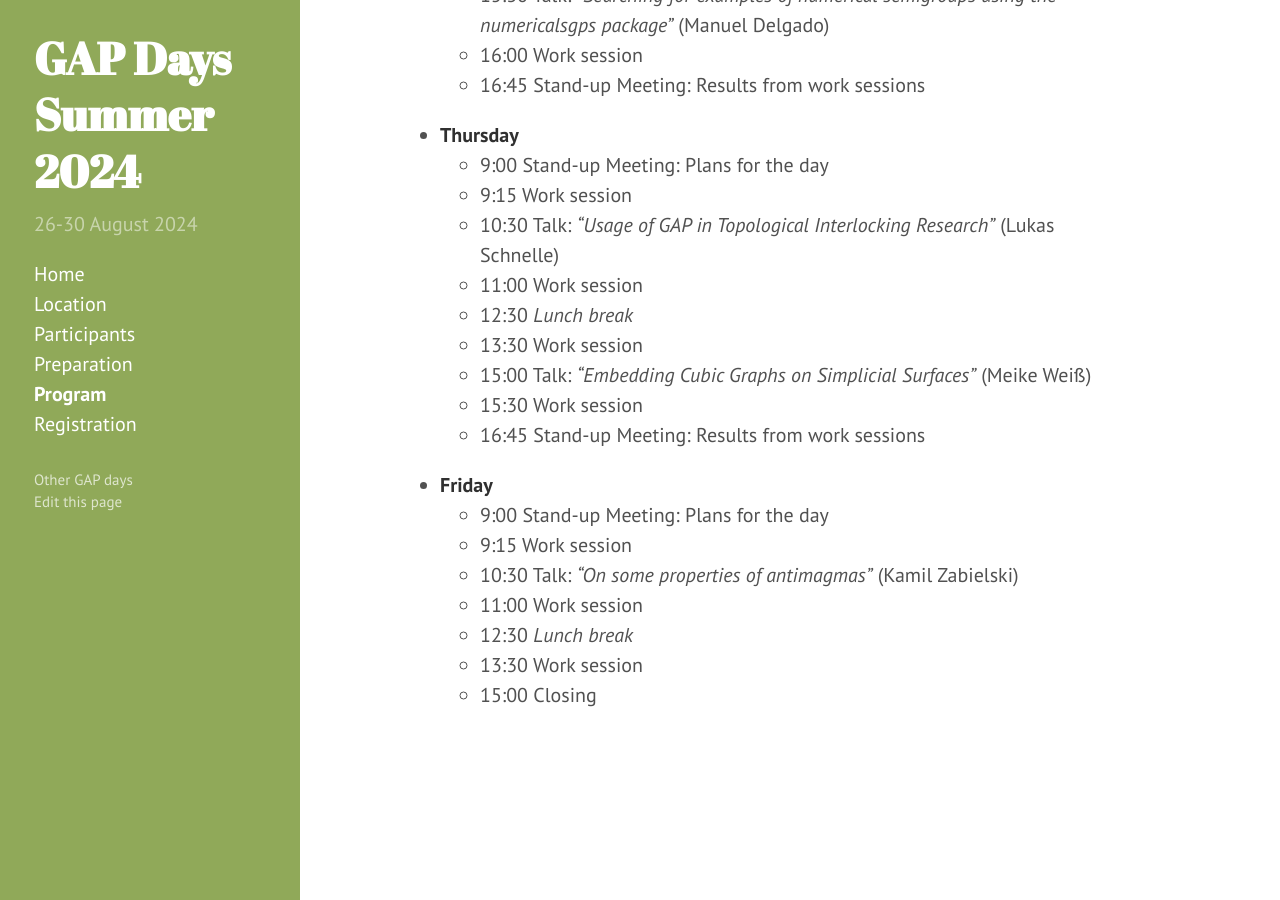
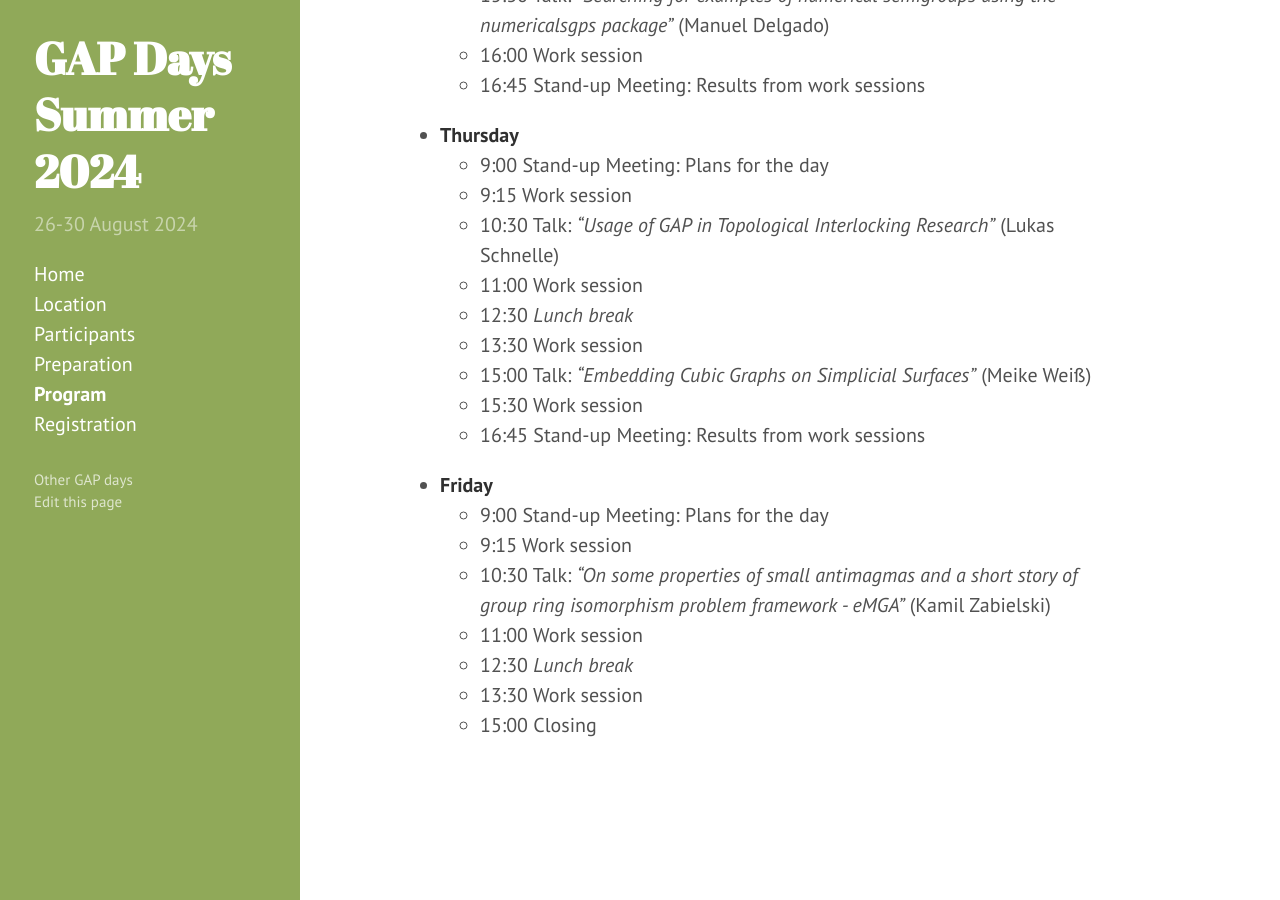
Before and after one commit to gapdays/gapdays2024-summer, a Jekyll site: the page built from program.md, in a window 1280 px wide and 900 px high, scrolled down 1248 px. Built offline with Jekyll 4.4.1, drawn with Linux system fonts in a browser that asks for light colours.

Commit message:
change one title

```diff
--- a/program.md
+++ b/program.md
@@ -55,7 +55,7 @@ This schedule is subject to change.
 - **Friday**
   - 9:00 Stand-up Meeting: Plans for the day
   - 9:15 Work session
-  - 10:30 Talk: *"On some properties of antimagmas"* (Kamil Zabielski)
+  - 10:30 Talk: *"On some properties of small antimagmas and a short story of group ring isomorphism problem framework - eMGA"* (Kamil Zabielski)
   - 11:00 Work session
   - 12:30 *Lunch break*
   - 13:30 Work session
```
